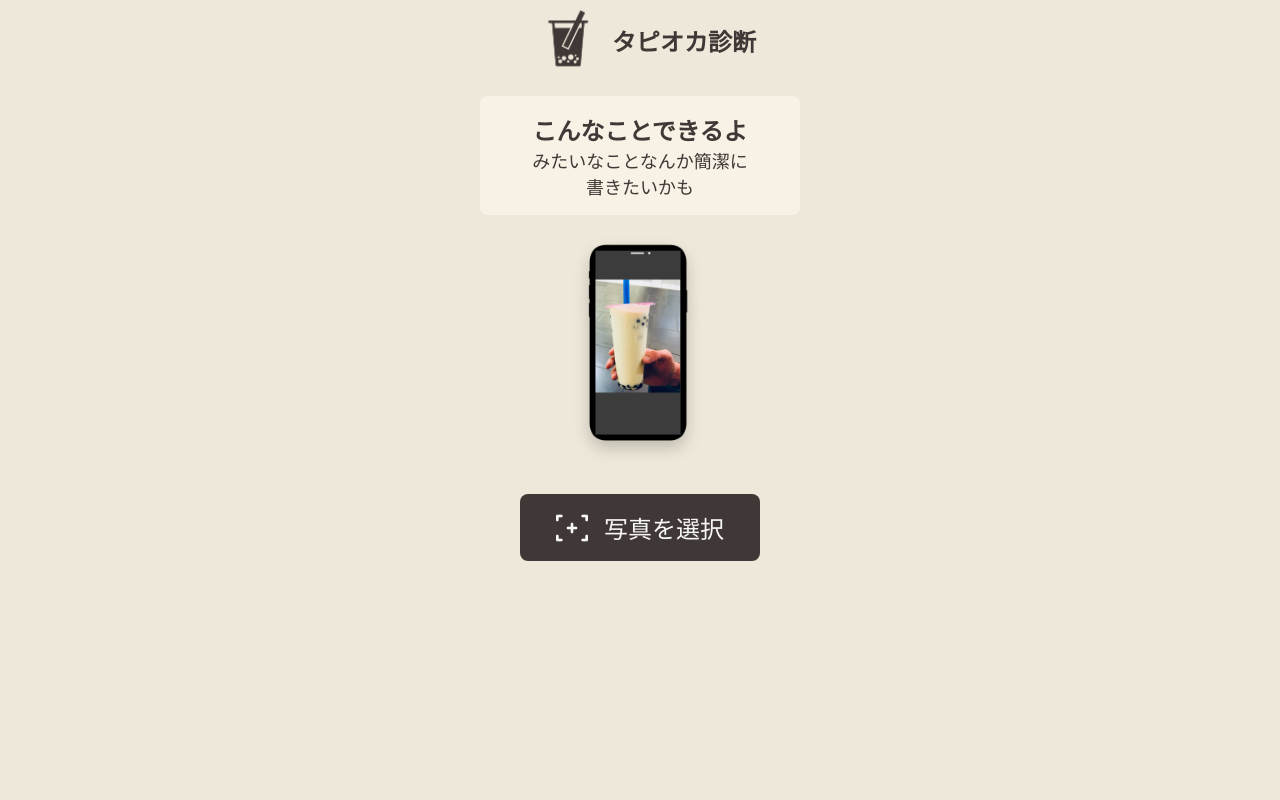
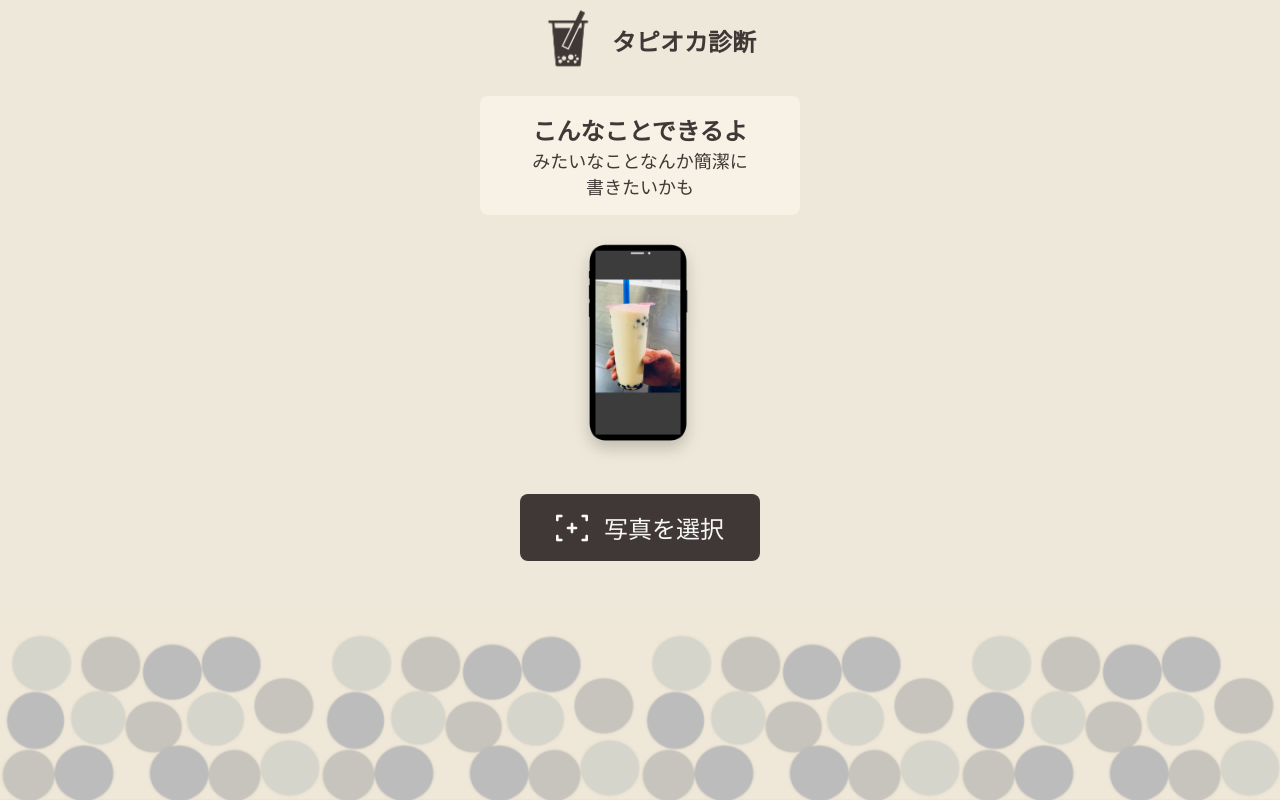
Before and after one commit to ukiuki-inkya/tapioka-frontend, a Nuxt app: page / in a window 1280 px wide. Built offline with nearby package versions, Linux system fonts and the light colour scheme.

Commit message:
スタイル修正

```diff
--- a/pages/index.vue
+++ b/pages/index.vue
@@ -31,6 +31,7 @@
         診断する
       </button>
     </div>
+    <div class="home__background-bottom"></div>
   </section>
 </template>
 
@@ -88,6 +89,7 @@ export default {
   .container {
     text-align: center;
     padding-bottom: 80px;
+    min-height: 100%;
   }
   .home {
     &__title {
@@ -168,6 +170,15 @@ export default {
       width: 100%;
       border-radius: 4px;
     }
-
+    &__background-bottom {
+      position: absolute;
+      bottom: 0;
+      background-image: url('~assets/images/background-bottom.png');
+      background-position: bottom left;
+      background-repeat: repeat-x;
+      background-size: 320px 183px;
+      height: 188px;
+      width: 100%;
+    }
   }
 </style>
```
Also changed, not shown: assets/images/background-bottom.png (added).
